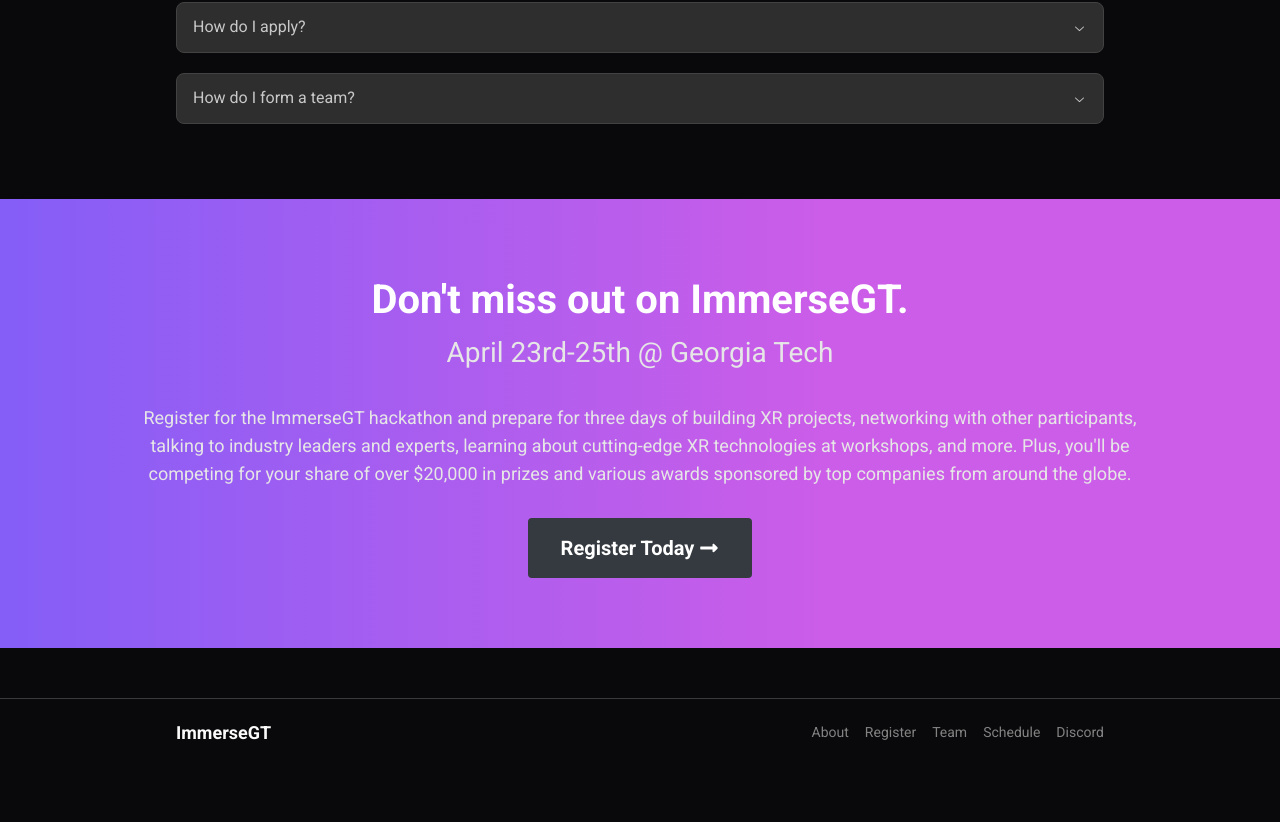
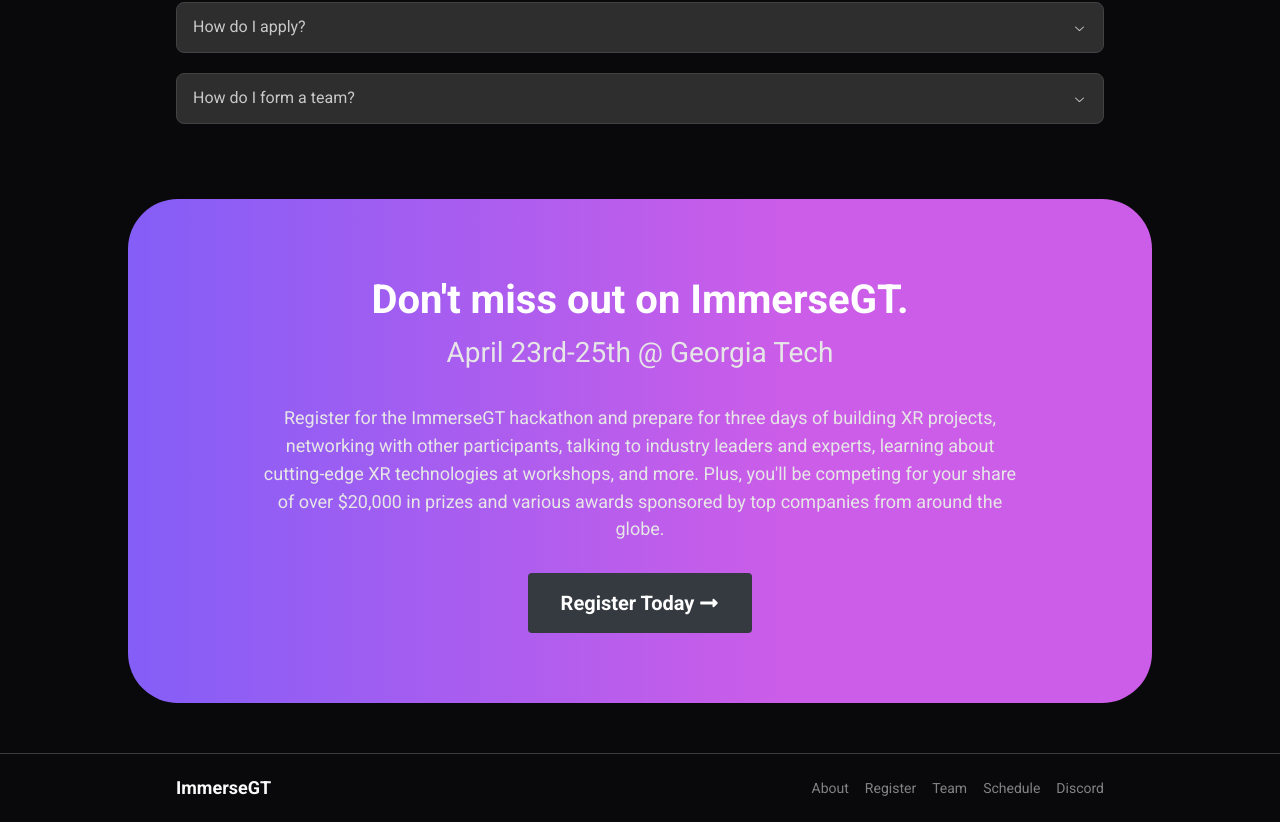
Before and after one commit to immersegt/immersegt, a Next.js app: page / in a window 1280 px wide. Shown: the part 4351-5173 px from the top of the page. Before the commit the page ends 5117 px from the top, so only its background shows below. Built offline with nearby package versions, Linux system fonts and the light colour scheme.

Commit message:
Reverted conclusion banner design

```diff
--- a/components/Conclusion.tsx
+++ b/components/Conclusion.tsx
@@ -6,7 +6,9 @@ import { FaLongArrowAltRight } from "react-icons/fa";
 
 const Conclusion = () => {
     return (
-        <section className="ConclusionBanner">
+
+        <section className="ConclusionHolder">
+            <div className="ConclusionBanner">
                 <h2 className="ConclusionTitle"><b>Don't miss out on ImmerseGT.</b></h2>
                 <span className="ConclusionSubtitle">April 23rd-25th @ Georgia Tech</span>
                 <p className="ConclusionText">Register for the ImmerseGT hackathon and prepare for three days of building XR projects,
@@ -16,7 +18,9 @@ const Conclusion = () => {
                 <Button variant="filled" color="gray" size="xl" component="a" href="/register">
                     Register Today&nbsp;<FaLongArrowAltRight />
                 </Button>
+            </div>
         </section>
+
     )
 }
 
--- a/styles/conclusion.css
+++ b/styles/conclusion.css
@@ -1,6 +1,9 @@
-.ConclusionBanner {
+.ConclusionHolder {
     padding-left: 10vw;
     padding-right: 10vw;
+}
+
+.ConclusionBanner {
     width: 100%;
     background: #845EF7;
     background: linear-gradient(to right, #845EF7 0%, #CC5DE8 65%);
@@ -13,6 +16,7 @@
     padding-bottom: 70px;
     padding-left: 10vw;
     padding-right: 10vw;
+    border-radius: 50px;
 }
 
 .ConclusionTitle {
```
Lines whose indentation alone changed are shown as unchanged.
